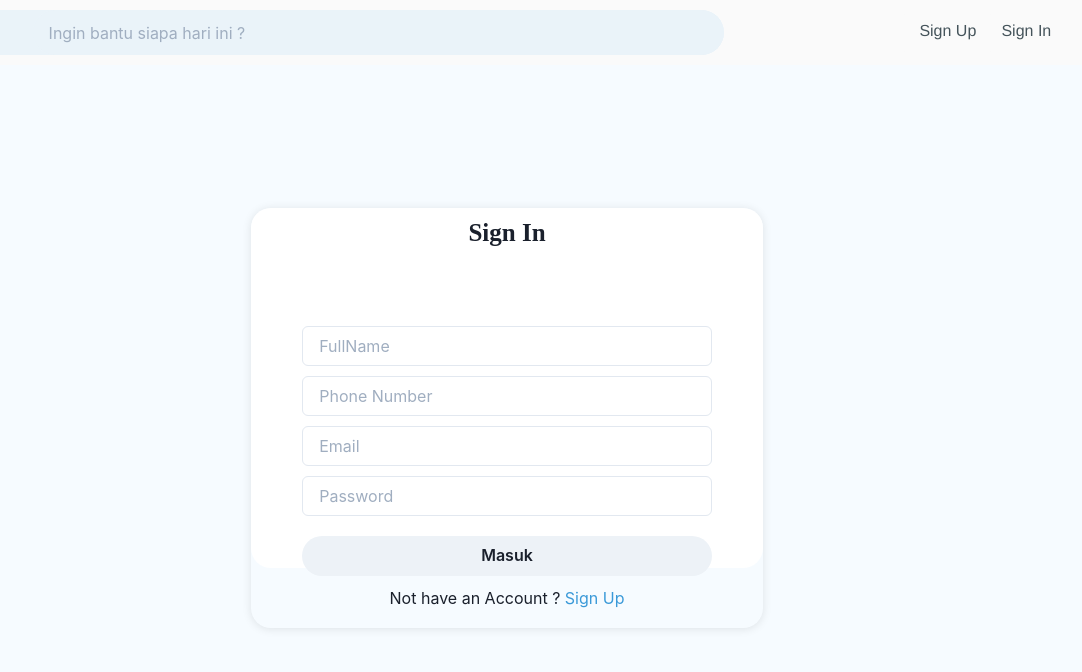
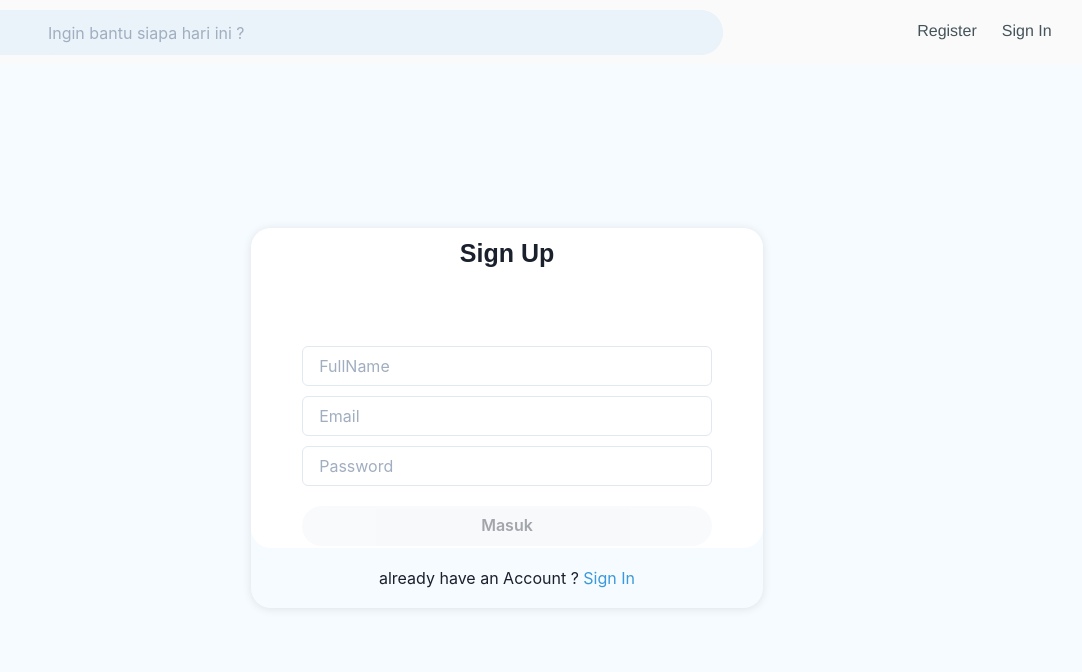
Before and after one commit to KamiBisa/frontend, a React (Create React App) app: page /register in a window 1280 px wide. Shown: the top 672 px of the page, without its empty margins (133-1215 px from the left). Built offline with nearby package versions, Linux system fonts and the light colour scheme.

Commit message:
menghapus noTelp

```diff
--- a/src/components/Navbar.js
+++ b/src/components/Navbar.js
@@ -8,9 +8,10 @@ import {
   Link,
   Input,
   border,
-} from '@chakra-ui/react';
-import React, { useState } from 'react';
-import { GiHamburgerMenu } from 'react-icons/gi';
+} from '@chakra-ui/react'
+import React, { useState } from 'react'
+import { GiHamburgerMenu } from 'react-icons/gi'
+import { useHistory } from 'react-router-dom'
 
 const NavbarItem = ({ children, ...props }) => {
   return (
@@ -18,9 +19,9 @@ const NavbarItem = ({ children, ...props }) => {
       w={{ base: '95%', md: '100px' }}
       h="40px"
       _hover={{
-        md: {bgColor:"#F1f1f1"}
+        md: { bgColor: '#F1f1f1' },
       }}
-      textAlign={{md:"center"}}
+      textAlign={{ md: 'center' }}
       color="#45545b!important"
       boxShadow={{ base: ' 0 1px 0px rgba(0,0,0,.1)', md: 'none' }}
       {...props}
@@ -29,12 +30,13 @@ const NavbarItem = ({ children, ...props }) => {
         <Text>{children}</Text>
       </Link>
     </Box>
-  );
-};
+  )
+}
 
 const Navbar = () => {
-  const [clickBar, setClickBar] = useState(false);
+  const [clickBar, setClickBar] = useState(false)
 
+  const history = useHistory()
   return (
     <>
       <Box w="100%" h="50px">
@@ -72,25 +74,27 @@ const Navbar = () => {
               color="rgba(160, 158, 158, 0.89)"
               fontSize="22px"
               onClick={() => {
-                setClickBar(!clickBar);
+                setClickBar(!clickBar)
               }}
             />
           </Box>
           <Box
-            h={{ base: '200px', md: '0px' }}
             w={{ base: '93%', md: 'auto' }}
             position={{ base: 'fixed', md: 'unset' }}
             bgColor="white"
             left="3.5%"
             borderRadius="10px"
             zIndex="1"
+            transition="0.5s"
+            h={{ base: clickBar ? '200px' : '0', md: '0px' }}
             boxShadow="0 0 5px rgba(0,0,0,.3)"
             marginTop={{ base: '270px', md: '40px' }}
-            d={{ base: clickBar ? 'block' : 'none', md: 'flex' }}
+            d={{ base: clickBar ? 'block' : 'absolute', md: 'flex' }}
             flexDirection={{ md: 'row-reverse' }}
           >
             <Stack
-              d="flex"
+              d={{ base: clickBar ? 'flex' : 'none', md: 'flex' }}
+              transition="2s"
               lineHeight={{ base: '20px', md: '35px' }}
               alignItems="flex-end"
               flexDirection={{ base: 'column', md: 'row-reverse' }}
@@ -98,26 +102,32 @@ const Navbar = () => {
               <NavbarItem d={{ md: 'none' }} lineHeight="30px">
                 KamiBisa
               </NavbarItem>
-              <NavbarItem borderRadius={{md:"8px"}} >Sign In</NavbarItem>
+              <NavbarItem
+                borderRadius={{ md: '8px' }}
+                onClick={() => history.push('./login')}
+              >
+                Sign In
+              </NavbarItem>
               <NavbarItem
                 _hover={{
                   base: { color: 'white', bgColor: 'white', border: 'none' },
-                  md: {bgColor:"#F1f1f1"}
+                  md: { bgColor: '#F1f1f1' },
                 }}
                 bgColor={{ base: '#FB4B5E', md: '#FAFAFA' }}
                 borderRadius="8px"
                 lineHeight="35px"
                 w={{ base: '93%' }}
                 color={{ base: 'white', md: '#45545b!important' }}
+                onClick={() => history.push('./register')}
               >
-                Sign Up
+                Register
               </NavbarItem>
             </Stack>
           </Box>
         </Box>
       </Box>
     </>
-  );
-};
+  )
+}
 
-export default Navbar;
+export default Navbar
--- a/src/pages/LoginPage.js
+++ b/src/pages/LoginPage.js
@@ -10,22 +10,20 @@ import {
   FormControl,
   FormLabel,
   Button,
-} from '@chakra-ui/react';
-import { Heading } from '@chakra-ui/react';
-import React, { useState } from 'react';
+} from '@chakra-ui/react'
+import { Heading } from '@chakra-ui/react'
+import React, { useState } from 'react'
+import { useHistory } from 'react-router-dom'
 
 const LoginPage = () => {
-  const [person, setPerson] = useState({ email: '', password: '' });
-  const [people, setPeople] = useState([]);
+  const history = useHistory()
+
+  const [person, setPerson] = useState({ email: '', password: '' })
 
   const handleChange = e => {
-    const { name, value } = e.target;
-    setPerson({ ...person, [name]: value });
-  };
-
-  // const handleSubmit = (e) => {
-  //   e.preventDefault();
-  // }
+    const { name, value } = e.target
+    setPerson({ ...person, [name]: value })
+  }
 
   return (
     <>
@@ -34,21 +32,19 @@ const LoginPage = () => {
         h="calc(100vh - 65px)"
         display="flex"
         w="100%"
-        // w={{ base: "93%", md: "50%" }}
         justifyContent="center"
         alignItems="center"
         overflow="hidden"
       >
         <Box
           w={{ base: '93%', md: '50%', xl: '40%' }}
-          h="260px"
+          h="290px"
           boxShadow=" 0 1px 10px rgba(0,0,0,.1)"
           borderRadius="20px"
         >
           <Box
             w="100%"
-            // w={{ base: "93%", md: "50%" }}
-            h="200px"
+            h="230px"
             bgColor="white"
             d="flex"
             flexDirection="column"
@@ -61,7 +57,7 @@ const LoginPage = () => {
             <Box h="35px">
               <Heading
                 as="h3"
-                fontFamily="bloggersansreg"
+                fontFamily="sans-serif"
                 fontSize="25px"
                 fontWeight="bold"
               >
@@ -76,7 +72,6 @@ const LoginPage = () => {
               h="160px"
               bgcolor="black"
             >
-              {/* <Box> */}
               <FormControl id="email" _hover={{ border: 'none' }}>
                 <FormLabel htmlFor="email"></FormLabel>
                 <Box marginBottom="10px">
@@ -98,6 +93,7 @@ const LoginPage = () => {
                     onChange={handleChange}
                     placeholder="Password"
                     autoComplete="off"
+                    marginBottom="20px"
                   ></Input>
                 </Box>
               </FormControl>
@@ -118,7 +114,12 @@ const LoginPage = () => {
           >
             <Text>
               Not have an Account ?{' '}
-              <Link src="#" color="#3A99D8" _hover={{ color: 'blue' }}>
+              <Link
+                src="#"
+                color="#3A99D8"
+                _hover={{ color: 'blue' }}
+                onClick={() => history.push('/register')}
+              >
                 Sign Up
               </Link>
             </Text>
@@ -126,7 +127,7 @@ const LoginPage = () => {
         </Box>
       </Box>
     </>
-  );
-};
+  )
+}
 
-export default LoginPage;
+export default LoginPage
--- a/src/pages/RegisterPage.js
+++ b/src/pages/RegisterPage.js
@@ -1,3 +1,4 @@
+import React, { useState } from 'react'
 import {
   Box,
   Text,
@@ -6,23 +7,28 @@ import {
   FormControl,
   FormLabel,
   Button,
-} from '@chakra-ui/react';
-import { Heading } from '@chakra-ui/react';
-import React, { useState } from 'react';
+} from '@chakra-ui/react'
+import { Heading } from '@chakra-ui/react'
+import { useHistory } from 'react-router-dom'
 
 export default function RegisterPage() {
+  const history = useHistory()
+
   const [person, setPerson] = useState({
     fullName: '',
-    noTelp: '',
     email: '',
     password: '',
-  });
+  })
 
   const handleChange = e => {
-    const { name, value } = e.target;
-    setPerson({ ...person, [name]: value });
-  };
+    const { name, value } = e.target
+    setPerson({ ...person, [name]: value })
+  }
 
+  const ChangeHistory = () => {
+    const name = person.fullName
+    console.log(name)
+  }
   return (
     <>
       <Box
@@ -30,21 +36,19 @@ export default function RegisterPage() {
         h="calc(100vh - 65px)"
         display="flex"
         w="100%"
-        // w={{ base: "93%", md: "50%" }}
         justifyContent="center"
         alignItems="center"
         overflow="hidden"
       >
         <Box
           w={{ base: '93%', md: '50%', xl: '40%' }}
-          h="420px"
+          h="380px"
           boxShadow=" 0 1px 10px rgba(0,0,0,.1)"
           borderRadius="20px"
         >
           <Box
             w="100%"
-            // w={{ base: "93%", md: "50%" }}
-            h="360px"
+            h="320px"
             bgColor="white"
             d="flex"
             flexDirection="column"
@@ -57,11 +61,11 @@ export default function RegisterPage() {
             <Box h="100px">
               <Heading
                 as="h3"
-                fontFamily="bloggersansreg"
+                fontFamily="sans-serif"
                 fontSize="25px"
                 fontWeight="bold"
               >
-                Sign In
+                Sign Up
               </Heading>
             </Box>
             <Box
@@ -85,15 +89,6 @@ export default function RegisterPage() {
                 </Box>
                 <Box marginBottom="10px">
                   <Input
-                    type="Phone Number"
-                    name="noTelp"
-                    value={person.noTelp}
-                    onChange={handleChange}
-                    placeholder="Phone Number"
-                  ></Input>
-                </Box>
-                <Box marginBottom="10px">
-                  <Input
                     type="email"
                     name="email"
                     value={person.email}
@@ -112,7 +107,15 @@ export default function RegisterPage() {
                 </Box>
               </FormControl>
               <Box>
-                <Button w="100%" borderRadius="100px">
+                <Button
+                  w="100%"
+                  borderRadius="100px"
+                  disabled={
+                    !person.fullName && !person.email && !person.password
+                      ? true
+                      : false
+                  }
+                >
                   Masuk
                 </Button>
               </Box>
@@ -127,14 +130,19 @@ export default function RegisterPage() {
             h="60px"
           >
             <Text>
-              Not have an Account ?{' '}
-              <Link src="#" color="#3A99D8" _hover={{ color: 'blue' }}>
-                Sign Up
+              already have an Account ?{' '}
+              <Link
+                src="#"
+                color="#3A99D8"
+                _hover={{ color: 'blue' }}
+                onClick={() => history.push('./login')}
+              >
+                Sign In
               </Link>
             </Text>
           </Box>
         </Box>
       </Box>
     </>
-  );
+  )
 }
```
